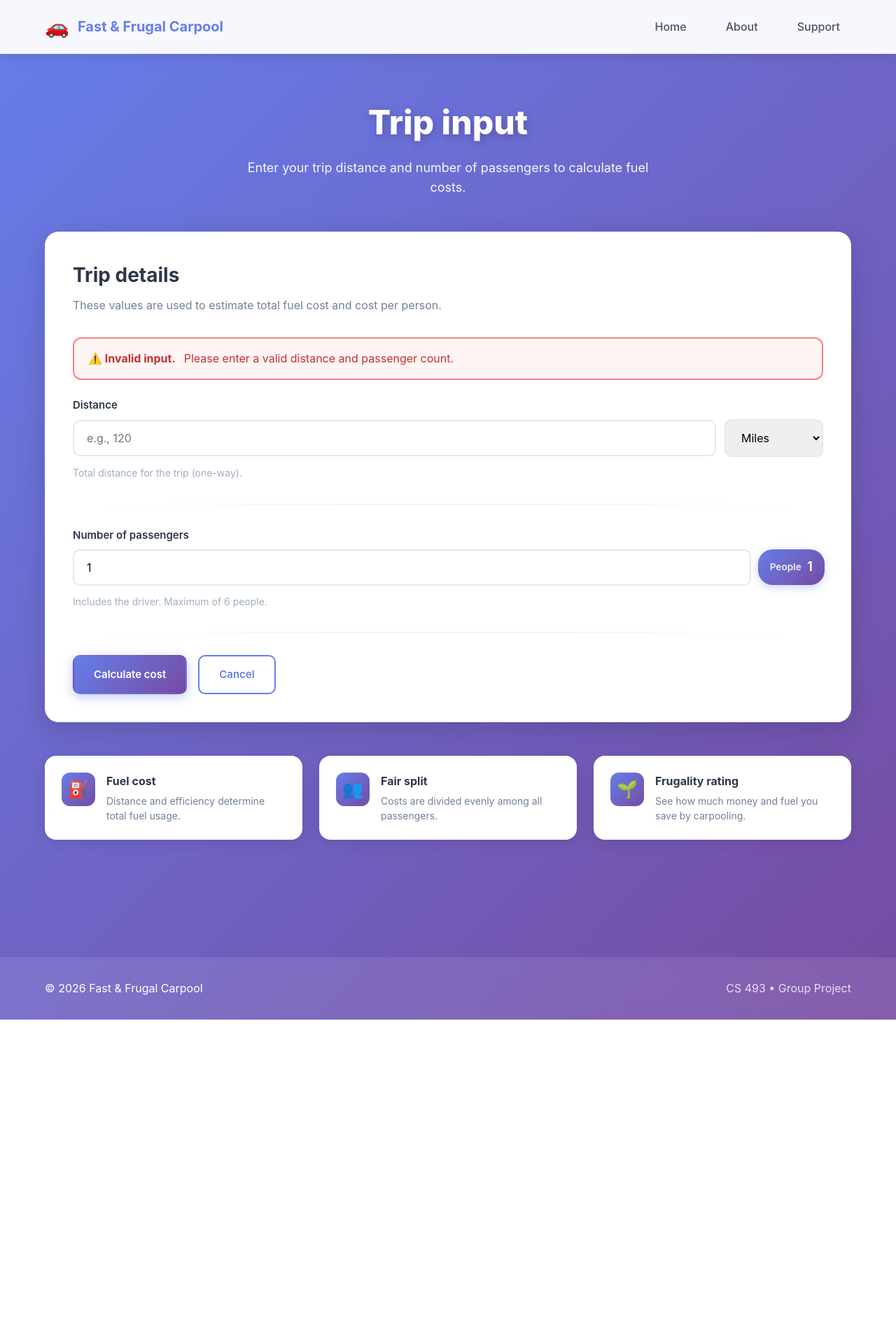
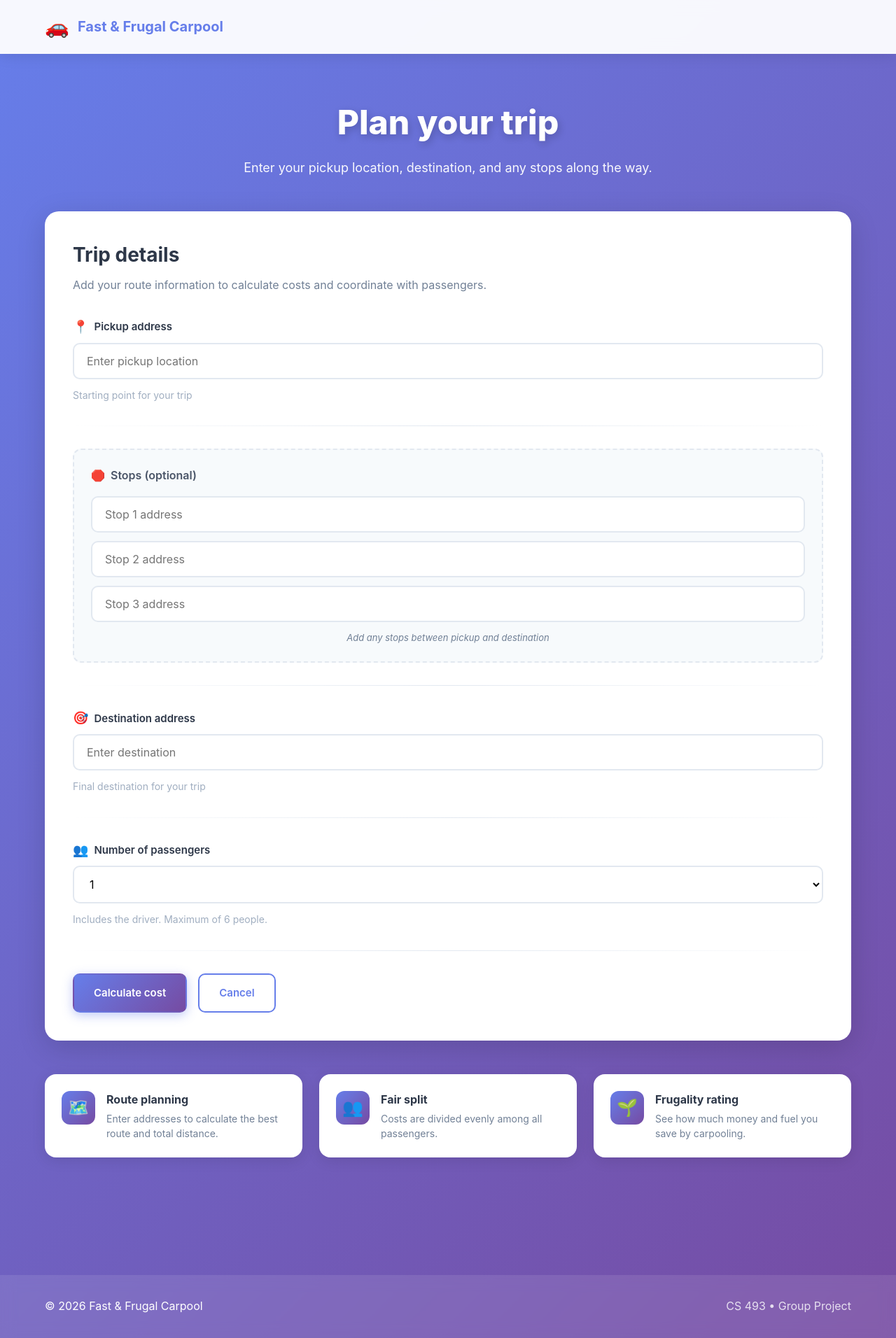
Before and after one commit to DaveE30/Carpool-Project, a Flask app: template templates/trip_input.html in a window 1280 px wide. Shown: the whole page at 70% size. Before the commit the page ends 1457 px from the top, so only its background shows below. Run offline with Flask 3, Linux system fonts and the light colour scheme; the template is opened without the code that fills it, so the values that code supplies are empty.

Commit message:
Updated trip input to change distance to address

```diff
--- a/templates/trip_input.html
+++ b/templates/trip_input.html
@@ -92,34 +92,6 @@
     .panel-title { font-size: 28px; font-weight: 700; color: #2d3748; margin-bottom: 8px; }
     .panel-desc { color: #718096; font-size: 16px; }
 
-    .alert {
-      padding: 16px 20px;
-      border-radius: 12px;
-      margin-bottom: 24px;
-      display: flex;
-      align-items: center;
-      gap: 12px;
-      animation: shake 0.5s;
-    }
-
-    @keyframes shake {
-      0%, 100% { transform: translateX(0); }
-      25% { transform: translateX(-10px); }
-      75% { transform: translateX(10px); }
-    }
-
-    .alert.error {
-      background: #fff5f5;
-      border: 2px solid #fc8181;
-      color: #c53030;
-    }
-
-    .alert.success {
-      background: #f0fff4;
-      border: 2px solid #68d391;
-      color: #2f855a;
-    }
-
     .form-grid { display: flex; flex-direction: column; gap: 32px; }
 
     .field { display: flex; flex-direction: column; gap: 8px; }
@@ -128,9 +100,14 @@
       font-weight: 600;
       color: #2d3748;
       font-size: 15px;
+      display: flex;
+      align-items: center;
+      gap: 8px;
     }
 
-    .control-row { display: flex; gap: 12px; align-items: center; }
+    .location-icon {
+      font-size: 18px;
+    }
 
     .control {
       padding: 14px 18px;
@@ -139,6 +116,8 @@
       font-size: 16px;
       transition: all 0.3s;
       font-family: inherit;
+      background: white;
+      width: 100%;
     }
 
     .control:focus {
@@ -147,29 +126,7 @@
       box-shadow: 0 0 0 3px rgba(102, 126, 234, 0.1);
     }
 
-    input.control { flex: 1; }
-    select.control { min-width: 140px; cursor: pointer; }
-
-    .livepill {
-      display: flex;
-      align-items: center;
-      gap: 8px;
-      padding: 10px 16px;
-      background: linear-gradient(135deg, #667eea 0%, #764ba2 100%);
-      border-radius: 20px;
-      color: white;
-      font-weight: 600;
-      box-shadow: 0 4px 12px rgba(102, 126, 234, 0.3);
-      animation: pulse 2s infinite;
-    }
-
-    @keyframes pulse {
-      0%, 100% { transform: scale(1); }
-      50% { transform: scale(1.05); }
-    }
-
-    .livepill-label { font-size: 13px; opacity: 0.9; }
-    .livepill-value { font-size: 18px; }
+    select.control { cursor: pointer; }
 
     .help {
       color: #a0aec0;
@@ -180,6 +137,45 @@
     .divider {
       height: 1px;
       background: linear-gradient(90deg, transparent, #e2e8f0, transparent);
+    }
+
+    .stops-section {
+      border: 2px dashed #e2e8f0;
+      border-radius: 12px;
+      padding: 24px;
+      background: #f7fafc;
+    }
+
+    .stops-header {
+      display: flex;
+      align-items: center;
+      justify-content: space-between;
+      margin-bottom: 16px;
+    }
+
+    .stops-title {
+      font-size: 16px;
+      font-weight: 600;
+      color: #4a5568;
+      display: flex;
+      align-items: center;
+      gap: 8px;
+    }
+
+    .stop-field {
+      margin-bottom: 12px;
+    }
+
+    .stop-field:last-child {
+      margin-bottom: 0;
+    }
+
+    .add-stop-note {
+      font-size: 13px;
+      color: #718096;
+      font-style: italic;
+      text-align: center;
+      margin-top: 12px;
     }
 
     .actions-row { display: flex; gap: 16px; justify-content: flex-start; }
@@ -294,6 +290,7 @@
       .actions-row { flex-direction: column; }
       .btn { width: 100%; text-align: center; }
       .cards { grid-template-columns: 1fr; }
+      .stops-section { padding: 16px; }
     }
   </style>
 </head>
@@ -301,15 +298,12 @@
 <body>
   <header class="topbar">
     <div class="container topbar-row">
-      <a class="brandlink" href="/" aria-label="Go to Home">
+      <a class="brandlink" href="index.html" aria-label="Go to Home">
         <span class="brandmark" aria-hidden="true">🚗</span>
         <span class="brandtext">Fast & Frugal Carpool</span>
       </a>
 
       <nav class="topnav" aria-label="Primary navigation">
-        <a class="navlink" href="/">Home</a>
-        <a class="navlink" href="/about">About</a>
-        <a class="navlink" href="/support">Support</a>
       </nav>
     </div>
   </header>
@@ -317,9 +311,9 @@
   <main class="container app-main">
     <section class="pagehead">
       <div>
-        <h1 class="page-title">Trip input</h1>
+        <h1 class="page-title">Plan your trip</h1>
         <p class="page-subtitle">
-          Enter your trip distance and number of passengers to calculate fuel costs.
+          Enter your pickup location, destination, and any stops along the way.
         </p>
       </div>
     </section>
@@ -328,64 +322,116 @@
       <div class="panel-head">
         <h2 class="panel-title">Trip details</h2>
         <p class="panel-desc">
-          These values are used to estimate total fuel cost and cost per person.
+          Add your route information to calculate costs and coordinate with passengers.
         </p>
       </div>
 
-      <div class="alert error" hidden id="errorBox">
-        <strong>⚠️ Invalid input.</strong> Please enter a valid distance and passenger count.
-      </div>
-
-      <form class="form-grid" action="/calculate-trip" method="POST" novalidate>
+      <form class="form-grid" action="/calculate-trip" method="POST">
+        <!-- Pickup Address -->
         <div class="field">
-          <label for="distance">Distance</label>
-
-          <div class="control-row">
-            <input
-              class="control"
-              type="number"
-              id="distance"
-              name="distance"
-              min="1"
-              step="0.1"
-              placeholder="e.g., 120"
-              required
-            />
-
-            <select class="control" name="distance_unit" aria-label="Distance unit">
-              <option value="miles">Miles</option>
-              <option value="km">Kilometers</option>
-            </select>
-          </div>
-
+          <label for="pickup">
+            <span class="location-icon">📍</span>
+            Pickup address
+          </label>
+          <input
+            class="control"
+            type="text"
+            id="pickup"
+            name="pickup"
+            placeholder="Enter pickup location"
+            required
+          />
           <small class="help">
-            Total distance for the trip (one-way).
+            Starting point for your trip
           </small>
         </div>
 
         <div class="divider"></div>
 
-        <div class="field">
-          <label for="passengers">Number of passengers</label>
+        <!-- Stops Section -->
+        <div class="stops-section">
+          <div class="stops-header">
+            <span class="stops-title">
+              <span>🛑</span>
+              Stops (optional)
+            </span>
+          </div>
 
-          <div class="control-row">
+          <div class="stop-field">
             <input
               class="control"
-              type="number"
-              id="passengers"
-              name="passengers"
-              min="1"
-              max="6"
-              value="1"
-              required
+              type="text"
+              id="stop1"
+              name="stop1"
+              placeholder="Stop 1 address"
             />
-
-            <div class="livepill" aria-hidden="true">
-              <span class="livepill-label">People</span>
-              <span class="livepill-value" id="passengerPill">1</span>
-            </div>
           </div>
 
+          <div class="stop-field">
+            <input
+              class="control"
+              type="text"
+              id="stop2"
+              name="stop2"
+              placeholder="Stop 2 address"
+            />
+          </div>
+
+          <div class="stop-field">
+            <input
+              class="control"
+              type="text"
+              id="stop3"
+              name="stop3"
+              placeholder="Stop 3 address"
+            />
+          </div>
+
+          <p class="add-stop-note">Add any stops between pickup and destination</p>
+        </div>
+
+        <div class="divider"></div>
+
+        <!-- Destination Address -->
+        <div class="field">
+          <label for="destination">
+            <span class="location-icon">🎯</span>
+            Destination address
+          </label>
+          <input
+            class="control"
+            type="text"
+            id="destination"
+            name="destination"
+            placeholder="Enter destination"
+            required
+          />
+          <small class="help">
+            Final destination for your trip
+          </small>
+        </div>
+
+        <div class="divider"></div>
+
+        <!-- Number of Passengers -->
+        <div class="field">
+          <label for="passengers">
+            <span class="location-icon">👥</span>
+            Number of passengers
+          </label>
+          <select
+            class="control"
+            id="passengers"
+            name="passengers"
+            required
+          >
+            <option value="1">1</option>
+            <option value="2">2</option>
+            <option value="3">3</option>
+            <option value="4">4</option>
+            <option value="5">5</option>
+            <option value="6">6</option>
+          </select>
           <small class="help">
             Includes the driver. Maximum of 6 people.
           </small>
@@ -397,7 +443,7 @@
           <button class="btn primary" type="submit">
             Calculate cost
           </button>
-          <a class="btn ghost" href="/" aria-label="Cancel and return home">
+          <a class="btn ghost" href="index.html" aria-label="Cancel and return home">
             Cancel
           </a>
         </div>
@@ -406,11 +452,11 @@
 
     <section class="cards">
       <article class="mini-card">
-        <div class="mini-icon">⛽</div>
+        <div class="mini-icon">🗺️</div>
         <div>
-          <h3 class="mini-title">Fuel cost</h3>
+          <h3 class="mini-title">Route planning</h3>
           <p class="mini-text">
-            Distance and efficiency determine total fuel usage.
+            Enter addresses to calculate the best route and total distance.
           </p>
         </div>
       </article>
@@ -443,34 +489,5 @@
       <p class="muted">CS 493 • Group Project</p>
     </div>
   </footer>
-
-  <script>
-    const passengerInput = document.getElementById("passengers");
-    const passengerPill = document.getElementById("passengerPill");
-    const form = document.querySelector("form");
-    const errorBox = document.getElementById("errorBox");
-
-    const syncPassengers = () => {
-      passengerPill.textContent = passengerInput.value || "—";
-    };
-
-    passengerInput.addEventListener("input", () => {
-      syncPassengers();
-      errorBox.hidden = true;
-    });
-
-    syncPassengers();
-
-    form.addEventListener("submit", (e) => {
-      const distance = Number(document.getElementById("distance").value);
-      const passengers = Number(passengerInput.value);
-
-      if (distance <= 0 || passengers < 1 || passengers > 6) {
-        e.preventDefault();
-        errorBox.hidden = false;
-        errorBox.scrollIntoView({ behavior: 'smooth', block: 'center' });
-      }
-    });
-  </script>
 </body>
 </html>
```
Also changed, not shown: templates/about.html (+6 -9 lines).
